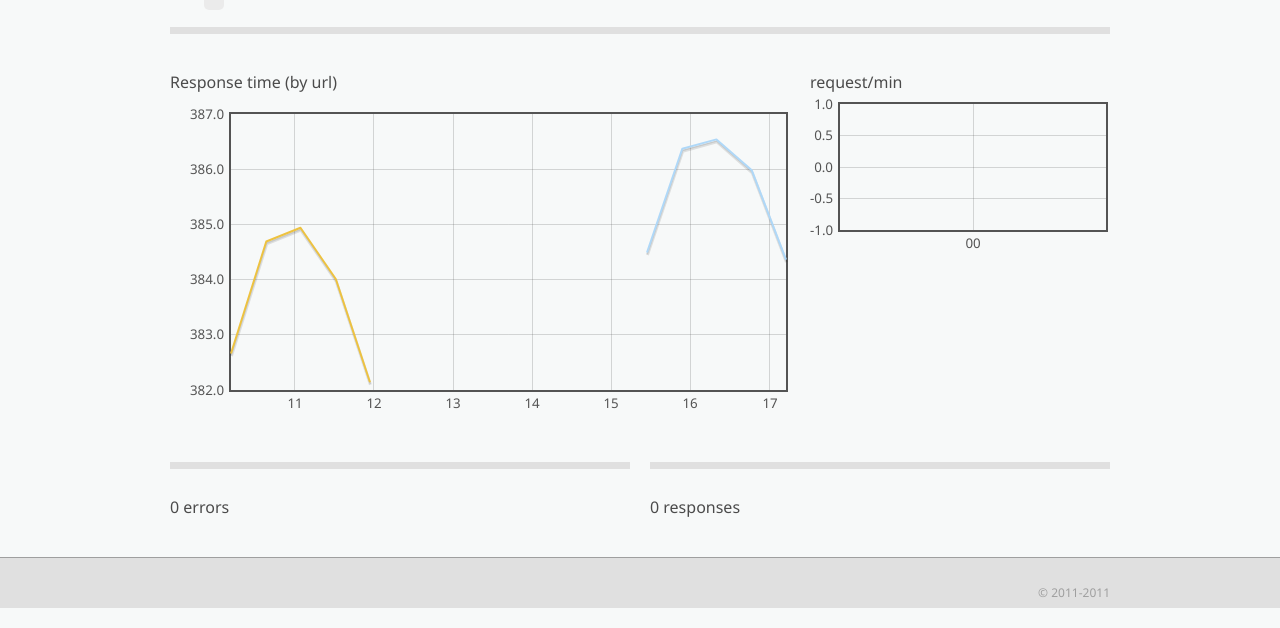
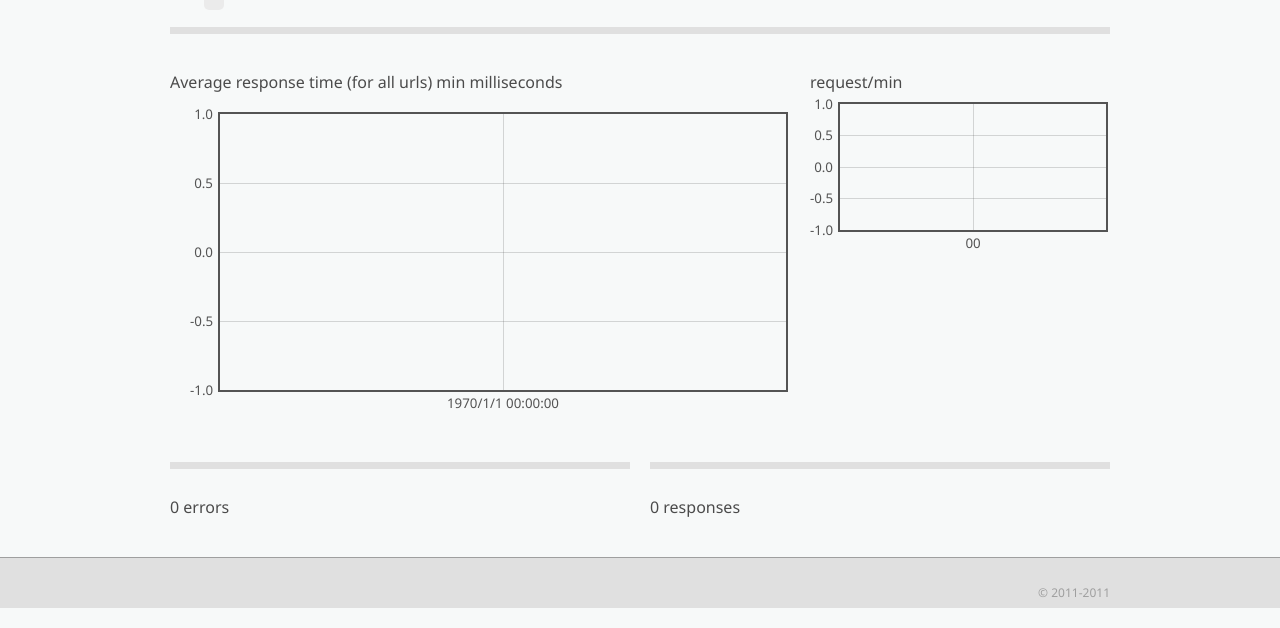
Before and after one commit to andrewsmedina/djangodash2011, a Django app: template startdust_website/panel/templates/panel/project.html in a window 1280 px wide. Shown: the part 210-838 px from the top of the page. Run offline with Django 3.2, Linux system fonts and the light colour scheme; the template is opened without the code that fills it, so the values that code supplies are empty; parts of the project's set-up code (start-up, migrations or seed data) failed here and were passed over; some libraries are stand-ins or nearby versions.

Commit message:
response by min in project view

```diff
--- a/startdust_website/panel/templates/panel/project.html
+++ b/startdust_website/panel/templates/panel/project.html
@@ -8,18 +8,14 @@
     <script src="/static/js/jquery.flot.js" type="text/javascript" language="javascript"></script>
     <script>
        $(function () {
-            // var response = [{% for response in project.response_set.all %}[{{ response.date|date:"U" }}, {{ response.time }}]{% if not forloop.last %},{% endif %}{% endfor %}];
-
-            var response = [[11411676, 382.66], [11438424, 384.69], [11464344, 384.94], [11491128, 384.01], [11517048, 382.14]];
-
-            var d = [[11727036, 384.49], [11753784, 386.37], [11779704, 386.54], [11806488, 385.98], [11832408, 384.36]];
+             var response = [{% for response in average_responses_by_date %}[{{ response.date }}, {{ response.time__avg }}]{% if not forloop.last %},{% endif %}{% endfor %}];
 
             var request = [{% for response in project.response_set.all %}[{{ response.date|date:"U" }}, {{ response.time }}]{% if not forloop.last %},{% endif %}{% endfor %}];
 
-            $.plot($("#response-time"), [response, d], {
+            $.plot($("#response-time"), [response], {
                 xaxis: {
                     mode: "time",
-                    timeformat: "%M"
+                    timeformat: "%y/%m/%d %H:%M:%S"
                 }
             });
 
@@ -42,7 +38,7 @@
             <div class="line"></div>
             <div class="row">
                 <div class="column grid_8">
-                    <p>Response time (by url)</p>
+                    <p>Average response time (for all urls) min milliseconds</p>
                     <div id="response-time" class="response-graph"></div>
                 </div>
                 <div class="column grid_4">
--- a/startdust_website/panel/views.py
+++ b/startdust_website/panel/views.py
@@ -1,5 +1,4 @@
 from uuid import uuid4
-import datetime
 from django.views.generic import TemplateView
 from django.template.response import TemplateResponse
 from django.http import HttpResponseRedirect
@@ -11,6 +10,8 @@ from projects.models import Project
 from errors.models import Error
 from requests.models import Request
 from responses.models import Response
+
+import calendar
 
 
 class IndexView(TemplateView):
@@ -29,6 +30,9 @@ def show_project(request, id_project):
     average_responses = Response.objects.filter(project=project.id).values('url').annotate(Avg('time'))
     average_responses_by_date = Response.objects.filter(project=project.id).values('date').annotate(Avg('time'))
     requests = Request.objects.filter(project=project.id).annotate(quant=Count('date'))
+
+    for item in average_responses_by_date:
+        item['date'] = calendar.timegm(item['date'].timetuple()) * 1000
 
     context = {
         'project': project,
--- a/startdust_website/responses/models.py
+++ b/startdust_website/responses/models.py
@@ -14,5 +14,5 @@ class Response(models.Model):
 
     def save(self, *args, **kwargs):
         date = datetime.now()
-        self.date = datetime(date.year, date.month, date.day, date.hour, date.minute, date.second)
+        self.date = datetime(date.year, date.month, date.day, date.hour, date.minute)
         super(Response, self).save(*args, **kwargs)
```
